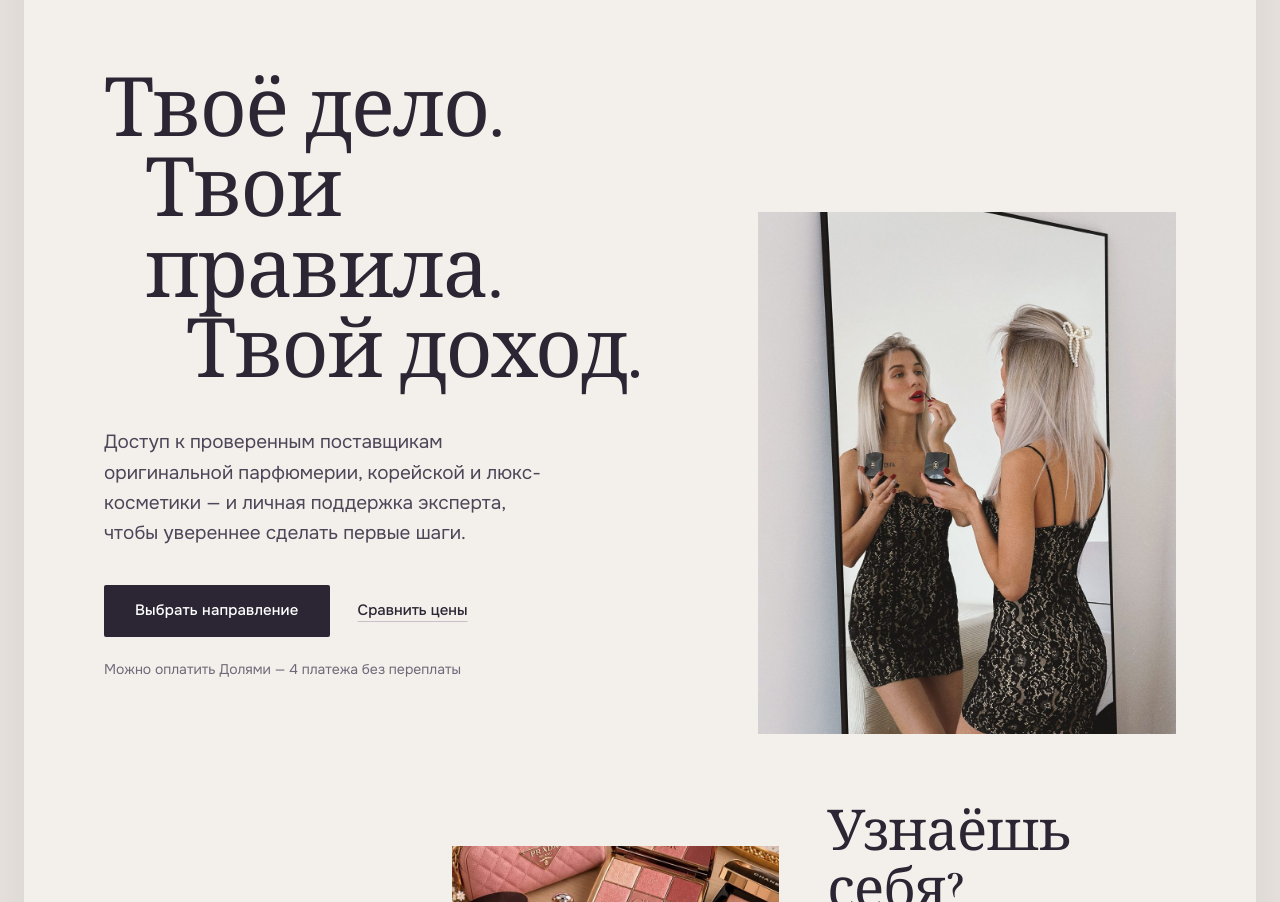
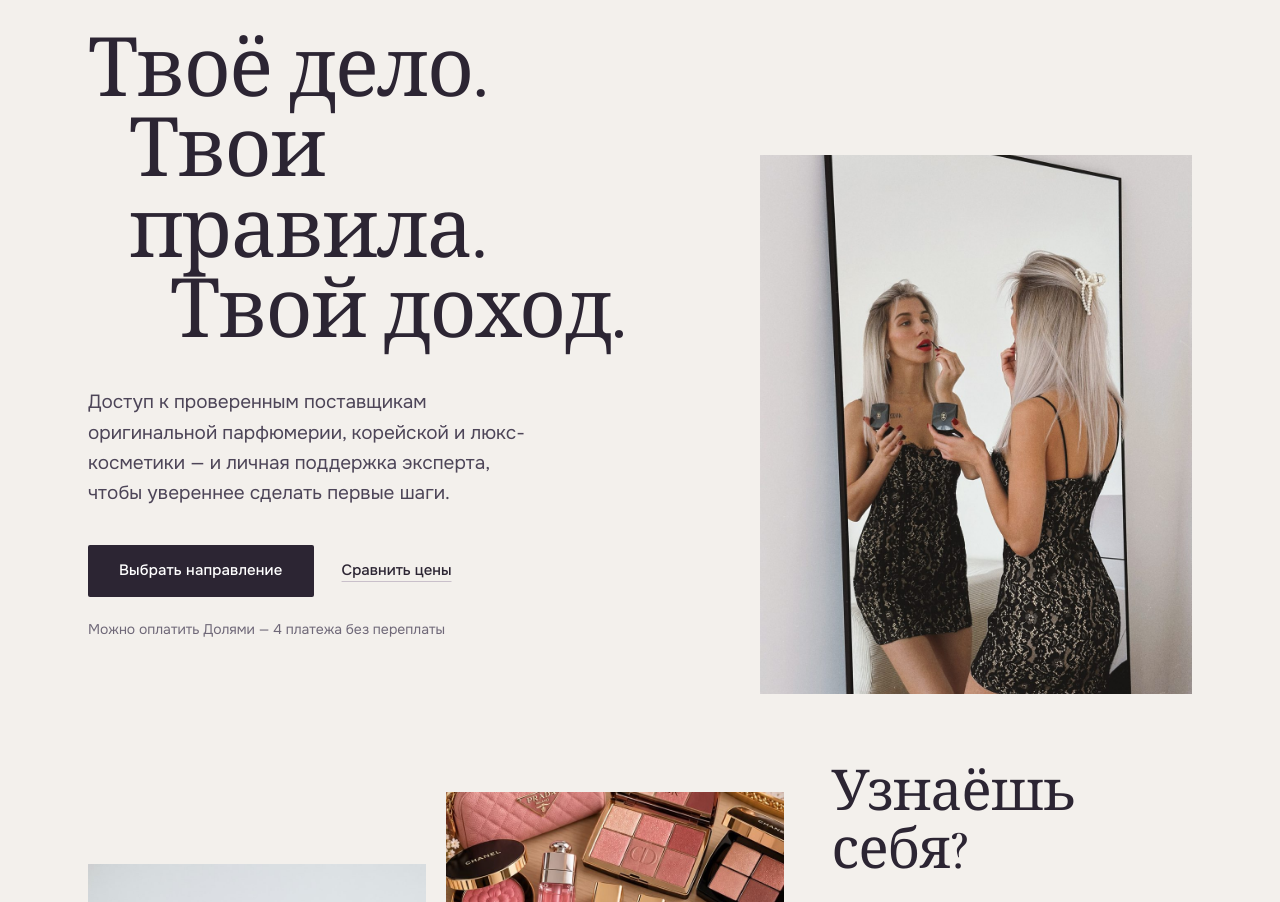
Before and after one commit to amirrchik22/korolevstvo-aromatov, a plain HTML site: page index.html in a window 1280 px wide. Shown: the part 920-1822 px from the top of the page. Drawn offline with nearby package versions, Linux system fonts and the light colour scheme.

Commit message:
Full-width layout instead of framed card
Co-Authored-By: Claude Opus 5.5 <noreply@anthropic.com>

```diff
--- a/index.html
+++ b/index.html
@@ -30,7 +30,7 @@
   * { box-sizing: border-box; }
   html { scroll-behavior: smooth; }
   body {
-    margin: 0; background: var(--page); color: var(--ink);
+    margin: 0; background: var(--paper); color: var(--ink);
     font: 400 17px/1.65 var(--sans);
     font-variant-numeric: lining-nums; font-feature-settings: 'lnum' 1, 'kern' 1;
     -webkit-font-smoothing: antialiased;
@@ -45,8 +45,8 @@
   .fig { font-family: var(--sans); font-size: .78em; letter-spacing: 0; }
   .rub { font-family: var(--sans); font-size: .48em; font-weight: 400; margin-left: .2em; vertical-align: .5em; letter-spacing: 0; opacity: .75; }
 
-  .sheet { max-width: 1280px; margin: 0 auto; background: var(--paper); overflow: hidden; }
-  .wrap { max-width: 1120px; margin: 0 auto; padding-left: 24px; padding-right: 24px; }
+  .sheet { background: var(--paper); overflow: hidden; }
+  .wrap { max-width: 1200px; margin: 0 auto; padding-left: 24px; padding-right: 24px; }
   section { padding: 120px 0; }
   .ruled { border-top: 1px solid var(--line); }
   .tinted { background: var(--tint); }
@@ -100,13 +100,13 @@
   .nav-links a:hover { opacity: 1; }
   .nav-cta { font: 500 14px/1 var(--sans); color: #fff; text-decoration: underline; text-underline-offset: 5px; text-decoration-color: rgba(255,255,255,.5); white-space: nowrap; }
   .nav-cta:hover { text-decoration-color: #fff; }
-  .hero-copy { position: relative; z-index: 2; margin-top: clamp(96px, 15vh, 170px); max-width: 600px; padding-left: clamp(24px, 6vw, 96px); padding-right: 24px; }
+  .hero-copy { position: relative; z-index: 2; margin-top: clamp(96px, 15vh, 170px); max-width: calc(600px + max(0px, (100vw - 1200px) / 2)); padding-left: max(clamp(24px, 6vw, 96px), calc((100vw - 1200px) / 2 + 48px)); padding-right: 24px; }
   .hero-copy .name { font: 500 clamp(44px, 6.2vw, 88px)/.96 var(--display); letter-spacing: -0.02em; }
   .hero-copy .role { font: 400 16px/1.55 var(--sans); opacity: .82; max-width: 330px; margin-top: 22px; }
   .hero-btn { margin-top: 30px; }
   .hero-word {
     position: relative; z-index: 2; margin-top: auto; text-align: center;
-    font: 400 clamp(84px, 19vw, 260px)/.8 var(--display); letter-spacing: -0.03em;
+    font: 400 clamp(84px, 20vw, 380px)/.8 var(--display); letter-spacing: -0.03em;
     color: var(--paper); transform: translateY(.06em); user-select: none;
   }
 
@@ -305,8 +305,7 @@
 
   /* ================= Компьютер ================= */
   @media (min-width: 980px) {
-    body { padding: 40px 24px; }
-    .sheet { border-radius: 28px; box-shadow: 0 40px 80px -50px rgba(44,37,51,.35); }
+    .wrap { padding-left: 48px; padding-right: 48px; }
     .nav-links { display: flex; }
     .intro { grid-template-columns: 1.15fr .85fr; gap: 88px; }
     .intro-photo { margin-bottom: -40px; }
```
